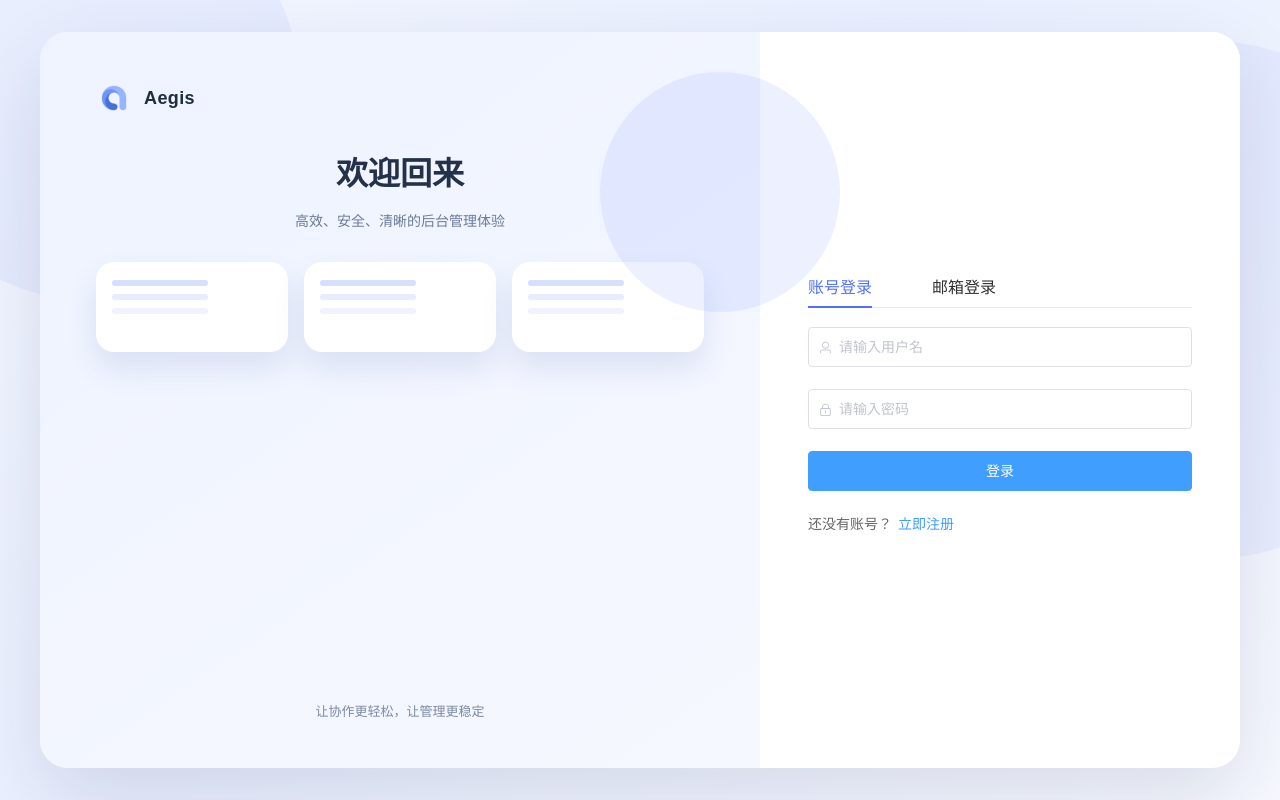
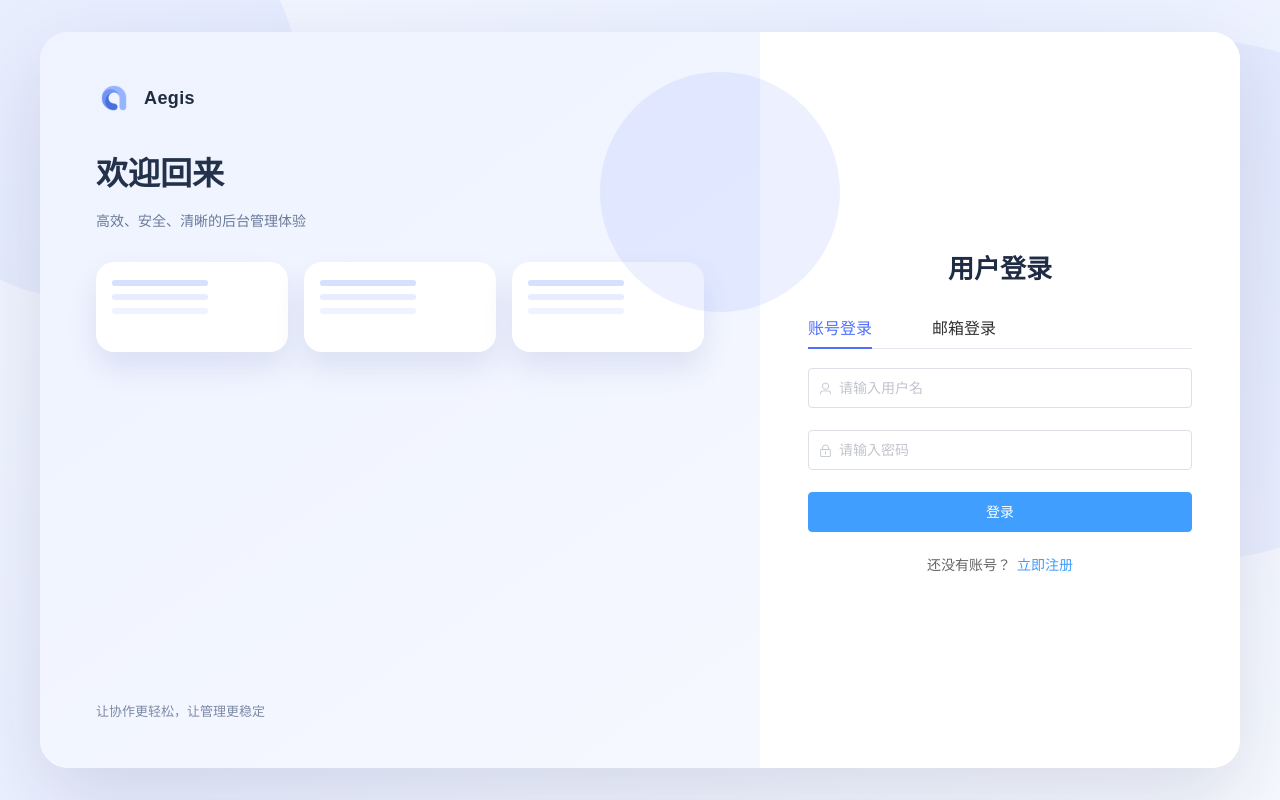
Before and after one commit to OOMEcho/aegis-vue, a Vue app: page /login in a window 1280 px wide. Built offline with nearby package versions, Linux system fonts and the light colour scheme; no server answers.

Commit message:
feat: 优化整体主题和布局

```diff
--- a/src/App.vue
+++ b/src/App.vue
@@ -11,16 +11,107 @@ export default {
 </script>
 
 <style>
+:root {
+  --brand-primary: #4f70ff;
+  --brand-primary-dark: #3f5ee0;
+  --brand-soft: #eef3ff;
+  --brand-border: #e1e8ff;
+  --text-primary: #1f2d3d;
+  --text-secondary: #5b6b84;
+  --text-muted: #8b97ad;
+  --surface: #ffffff;
+  --surface-muted: #f4f7ff;
+  --surface-soft: #f8faff;
+  --shadow-soft: 0 18px 40px rgba(32, 45, 77, 0.08);
+  --radius-large: 18px;
+  --radius-medium: 12px;
+}
+
+* {
+  box-sizing: border-box;
+}
+
 html, body, #app {
   height: 100%;
   margin: 0;
 }
 
-#app {
-  font-family: Avenir, Helvetica, Arial, sans-serif;
+body {
+  font-family: "Manrope", "Noto Sans SC", "PingFang SC", sans-serif;
+  color: var(--text-primary);
+  background: var(--surface-muted);
   -webkit-font-smoothing: antialiased;
   -moz-osx-font-smoothing: grayscale;
-  text-align: center;
-  color: #2c3e50;
+}
+
+#app {
+  min-height: 100%;
+  color: var(--text-primary);
+}
+
+.el-button--primary {
+  background-color: var(--brand-primary);
+  border-color: var(--brand-primary);
+}
+
+.el-button--primary:hover,
+.el-button--primary:focus {
+  background-color: var(--brand-primary-dark);
+  border-color: var(--brand-primary-dark);
+}
+
+.el-card {
+  border-radius: var(--radius-medium);
+  border: 1px solid var(--brand-border);
+  box-shadow: none;
+}
+
+.el-card__header {
+  border-bottom: 1px solid var(--brand-border);
+  background: var(--surface-soft);
+}
+
+.el-menu {
+  border-right: none;
+  background: transparent;
+}
+
+.el-menu-item.is-active {
+  background-color: var(--brand-soft) !important;
+  color: var(--brand-primary) !important;
+}
+
+.el-menu-item:hover,
+.el-submenu__title:hover {
+  background-color: #eef2ff !important;
+}
+
+.el-breadcrumb__inner,
+.el-breadcrumb__separator {
+  color: var(--text-muted);
+}
+
+.el-table {
+  border-radius: var(--radius-medium);
+  overflow: hidden;
+}
+
+.el-table th {
+  background: var(--surface-soft);
+  color: var(--text-secondary);
+}
+
+.el-input__inner,
+.el-textarea__inner {
+  border-radius: 10px;
+  border-color: #d9e2f5;
+}
+
+.el-form-item__label {
+  color: var(--text-secondary);
+}
+
+.el-pagination.is-background .el-pager li:not(.disabled).active {
+  background-color: var(--brand-primary);
 }
 </style>
--- a/src/components/Aside/index.vue
+++ b/src/components/Aside/index.vue
@@ -2,9 +2,9 @@
   <el-menu
     :default-active="activeMenu"
     class="el-menu-vertical-demo"
-    background-color="#1f2d3d"
-    text-color="#bfcbd9"
-    active-text-color="#409EFF"
+    background-color="#f5f7ff"
+    text-color="#3b4a66"
+    active-text-color="#4f70ff"
     :collapse="isCollapse"
     :unique-opened="true"
     router>
@@ -49,8 +49,8 @@ export default {
 </script>
 
 <style scoped>
-.el-menu-vertical-demo:not(.el-menu--collapse) {
-  width: 200px;
-  min-height: 400px;
-}
+  .el-menu-vertical-demo:not(.el-menu--collapse) {
+    width: 200px;
+    min-height: 400px;
+  }
 </style>
--- a/src/components/Layout/index.vue
+++ b/src/components/Layout/index.vue
@@ -1,7 +1,7 @@
 <template>
   <el-container class="layout">
     <el-aside class="layout-aside" :width="isCollapse ? '64px' : '220px'">
-      <div class="logo">Aegis Admin</div>
+      <div class="logo">Aegis</div>
       <aside-component :collapse="isCollapse"/>
     </el-aside>
     <el-container>
@@ -144,9 +144,10 @@ export default {
 }
 
 .layout-aside {
-  background-color: #1f2d3d;
-  color: #fff;
+  background: #f5f7ff;
+  color: #1f2d3d;
   transition: width 0.2s;
+  border-right: 1px solid #e2e9ff;
 }
 
 .logo {
@@ -154,16 +155,18 @@ export default {
   line-height: 60px;
   text-align: center;
   font-weight: 600;
-  color: #fff;
-  border-bottom: 1px solid rgba(255, 255, 255, 0.1);
+  color: #1f2d3d;
+  border-bottom: 1px solid #e2e9ff;
+  background: linear-gradient(135deg, #eef3ff 0%, #ffffff 100%);
 }
 
 .layout-header {
   display: flex;
   align-items: center;
   justify-content: space-between;
-  background-color: #fff;
-  border-bottom: 1px solid #ebeef5;
+  background-color: #ffffff;
+  border-bottom: 1px solid #e2e9ff;
+  box-shadow: 0 10px 30px rgba(31, 45, 61, 0.06);
 }
 
 .header-left {
@@ -175,7 +178,7 @@ export default {
   font-size: 18px;
   margin-right: 12px;
   cursor: pointer;
-  color: #606266;
+  color: #4f70ff;
 }
 
 .breadcrumb {
@@ -200,13 +203,15 @@ export default {
 }
 
 .layout-main {
-  background-color: #f5f7fb;
-  padding: 16px;
+  background-color: #f4f7ff;
+  padding: 20px;
+  min-height: calc(100vh - 110px);
 }
 
 .layout-footer {
   text-align: center;
-  color: #999;
+  color: #8b97ad;
   font-size: 12px;
+  background: #f4f7ff;
 }
 </style>
--- a/src/components/Login/index.vue
+++ b/src/components/Login/index.vue
@@ -20,6 +20,7 @@
 
       <section class="login-panel">
         <div class="login-box">
+          <h2 class="login-title">用户登录</h2>
 
       <!-- 登录方式切换 -->
       <el-tabs v-model="loginType" @tab-click="handleTabChange">
@@ -538,10 +539,12 @@ export default {
 
 .login-box {
   width: 100%;
+  max-width: 420px;
+  margin: 0 auto;
 }
 
 .login-title {
-  text-align: left;
+  text-align: center;
   margin-bottom: 24px;
   color: #202c44;
   font-size: 26px;
@@ -563,13 +566,14 @@ export default {
 }
 
 .register-link {
-  text-align: left;
+  text-align: center;
   margin-top: 20px;
   color: #666;
   font-size: 14px;
   display: flex;
   align-items: center;
   gap: 6px;
+  justify-content: center;
 }
 
 .register-link span {
--- a/src/components/Register/index.vue
+++ b/src/components/Register/index.vue
@@ -498,10 +498,12 @@ export default {
 
 .register-box {
   width: 100%;
+  max-width: 420px;
+  margin: 0 auto;
 }
 
 .register-title {
-  text-align: left;
+  text-align: center;
   margin-bottom: 24px;
   color: #202c44;
   font-size: 26px;
@@ -523,13 +525,14 @@ export default {
 }
 
 .back-to-login {
-  text-align: left;
+  text-align: center;
   margin-top: 20px;
   color: #666;
   font-size: 14px;
   display: flex;
   align-items: center;
   gap: 6px;
+  justify-content: center;
 }
 
 .back-to-login span {
--- a/src/views/dashboard/index.vue
+++ b/src/views/dashboard/index.vue
@@ -115,10 +115,11 @@ export default {
 
 .stats-row .stat-card {
   text-align: center;
+  background: #ffffff;
 }
 
 .stat-title {
-  color: #999;
+  color: #8b97ad;
   font-size: 14px;
   margin-bottom: 8px;
 }
@@ -126,11 +127,12 @@ export default {
 .stat-value {
   font-size: 28px;
   font-weight: 600;
-  color: #303133;
+  color: #1f2d3d;
 }
 
 .card-header {
   font-weight: 600;
+  color: #1f2d3d;
 }
 
 .quick-actions {
@@ -141,7 +143,7 @@ export default {
 
 .tips-list {
   padding-left: 18px;
-  color: #666;
+  color: #6b7a99;
   line-height: 1.8;
 }
 </style>
```
